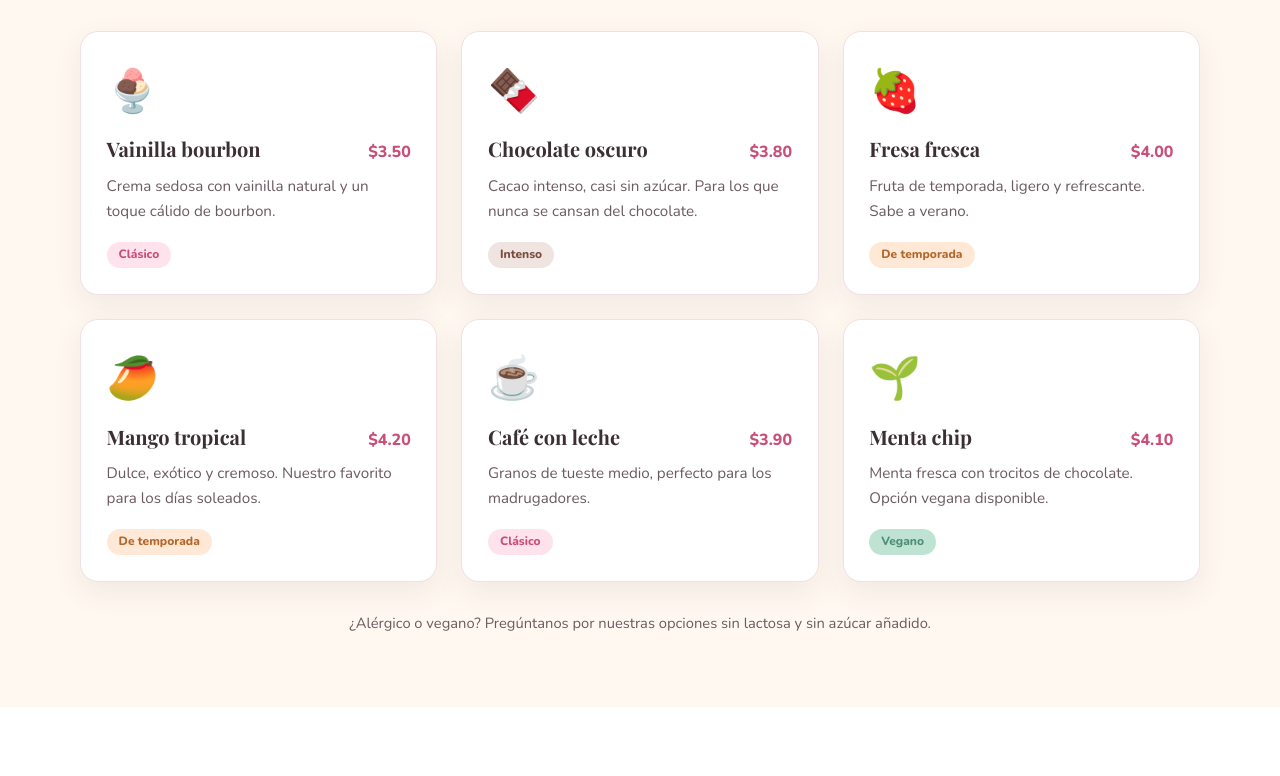
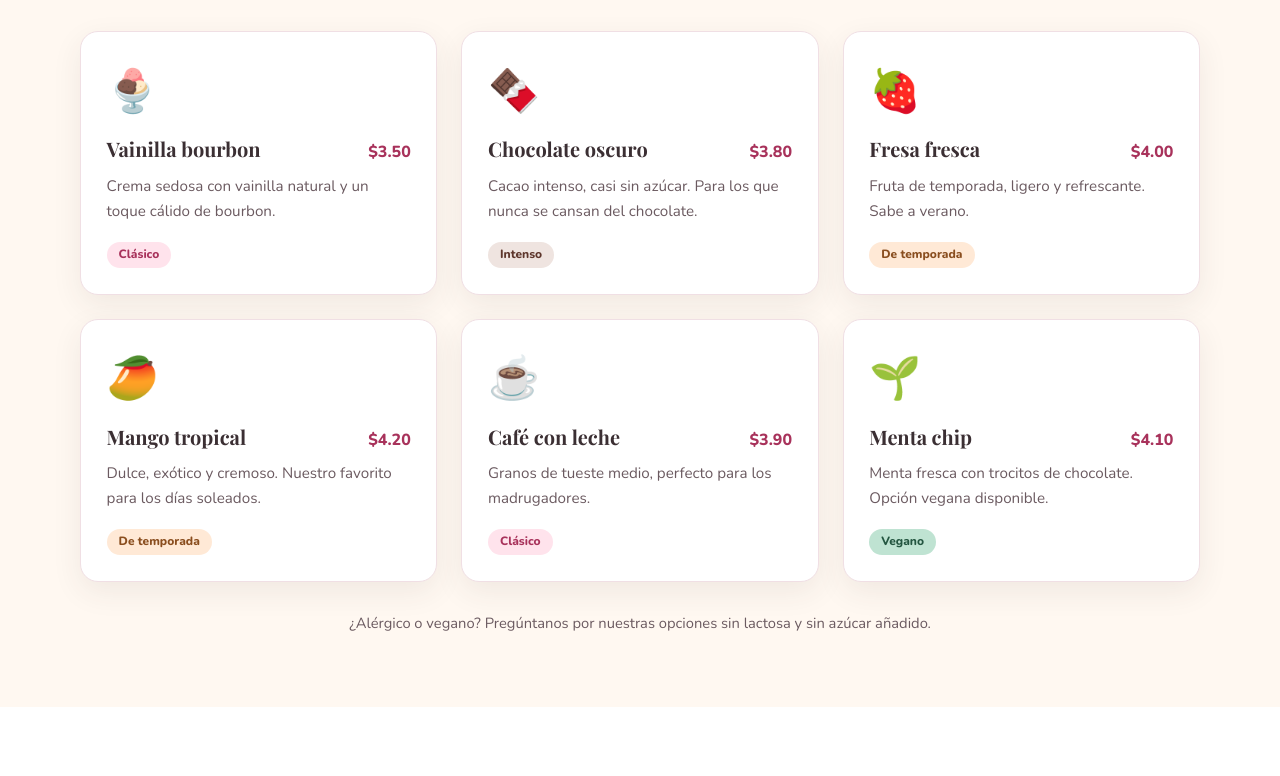
Before and after one commit to lock1785/heladeria-ramirez-castro, a plain HTML site: page index.html in a window 1280 px wide. Shown: the part 920-1696 px from the top of the page. Drawn offline with nearby package versions, Linux system fonts and the light colour scheme.

Commit message:
fix: mejorar contraste de color para accesibilidad

```diff
--- a/css/styles.css
+++ b/css/styles.css
@@ -2,10 +2,10 @@
   --crema: #fff8f1;
   --blanco: #ffffff;
   --fresa: #f2789f;
-  --fresa-oscuro: #c94f78;
+  --fresa-oscuro: #a8325b;
   --fresa-claro: #ffe3ec;
   --menta: #bfe3d2;
-  --menta-oscuro: #4f8f76;
+  --menta-oscuro: #2f6b53;
   --vainilla: #f6d99a;
   --texto: #3b2f33;
   --texto-suave: #6b5a60;
@@ -472,9 +472,9 @@ h2 {
   font-weight: 800;
 }
 
-.tag-dark { background: #efe4e0; color: #7a4b3f; }
-.tag-fruit { background: #ffe9d6; color: #b2682d; }
-.tag-vegan { background: var(--menta); color: var(--menta-oscuro); }
+.tag-dark { background: #efe4e0; color: #5e362c; }
+.tag-fruit { background: #ffe9d6; color: #8a4e1f; }
+.tag-vegan { background: var(--menta); color: #245641; }
 
 .cards-note {
   text-align: center;
```
Also changed, not shown: index.html (+1 -1 lines).
